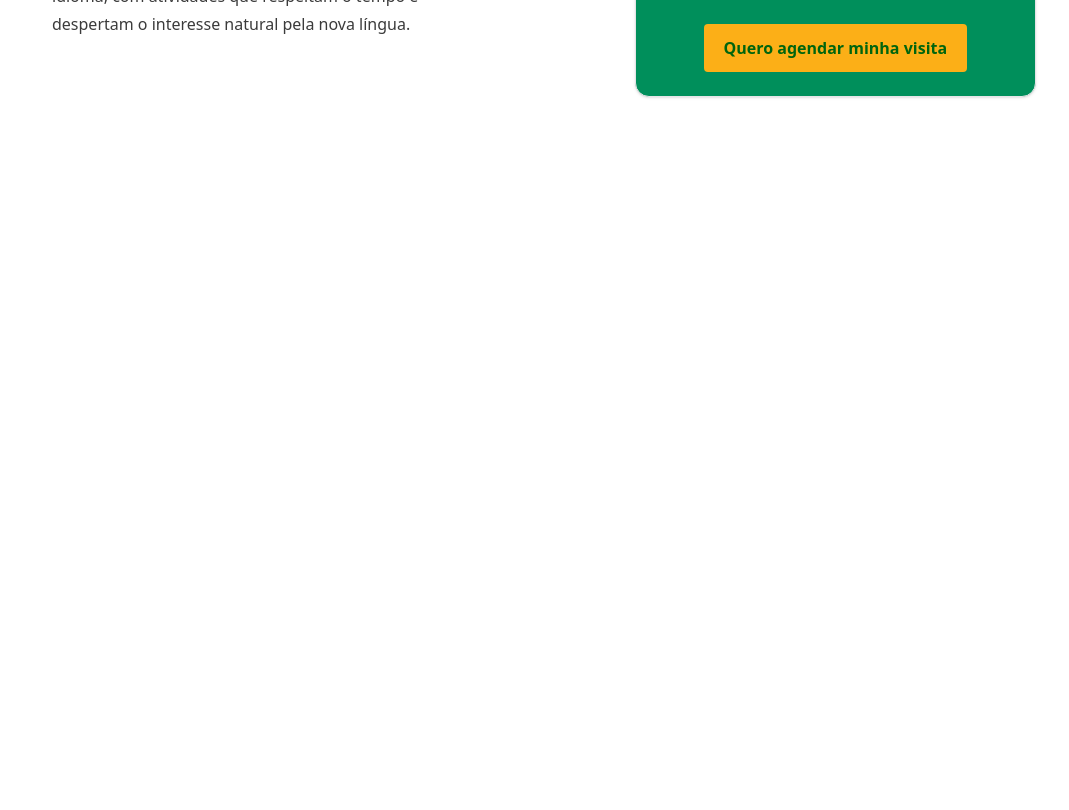
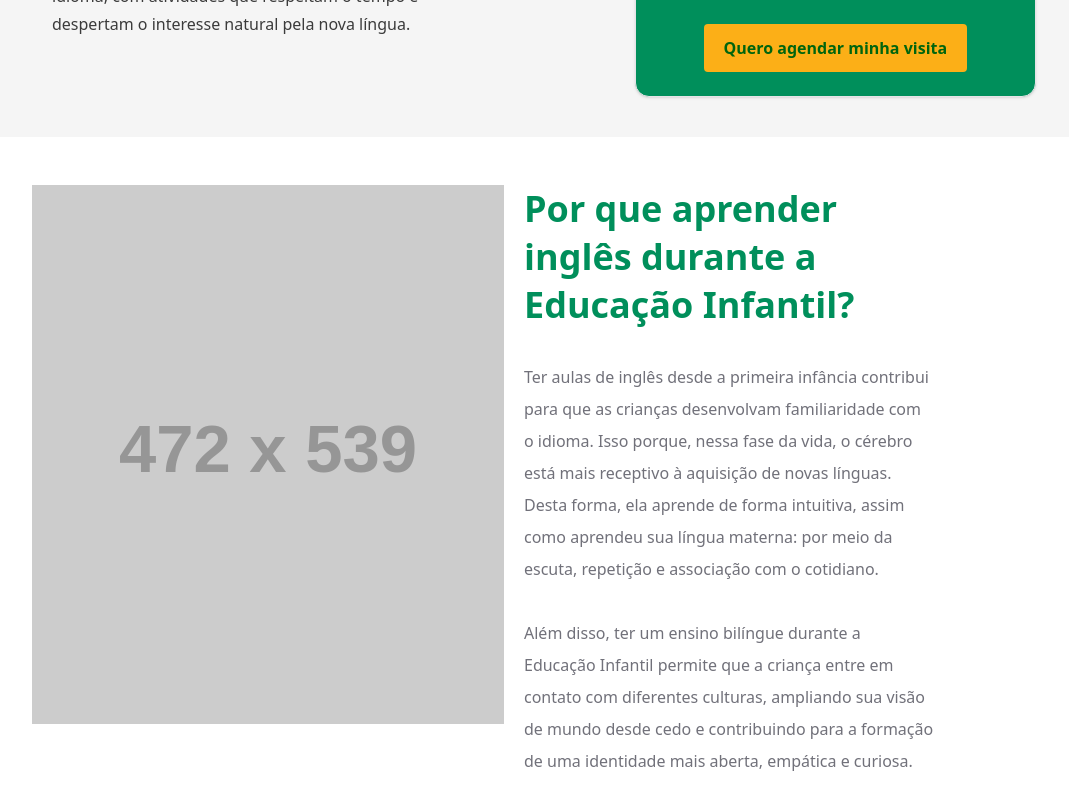
Before and after one commit to SistemaEtapa/colegio-sorocaba-infantil-bilingue, a Next.js app: page / in a window 1280 px wide. Shown: the part 680-1490 px from the top of the page, without its empty margins (116-1185 px from the left). Before the commit the page ends 817 px from the top, so only its background shows below. Built offline with nearby package versions, Linux system fonts and the light colour scheme.

Commit message:
feat: adicionando reasonSection

```diff
--- a/package.json
+++ b/package.json
@@ -23,6 +23,7 @@
     "next": "15.4.6",
     "react": "19.1.0",
     "react-dom": "19.1.0",
+    "swiper": "^11.2.10",
     "tailwind-merge": "^3.3.1"
   },
   "devDependencies": {
--- a/src/app/components/HeroSection/HeroSection.tsx
+++ b/src/app/components/HeroSection/HeroSection.tsx
@@ -1,10 +1,10 @@
 "use client";
 
-import { Form } from "../HeroSection/Form";
+import { Form } from "./components/Form";
 
 export function HeroSection() {
   return (
-    <div id="form" className="bg-main py-10">
+    <div id="form" className="bg-[#F5F5F5] py-10">
       <section
         className="relative z-1 w-4/5 max-w-300 mx-auto flex flex-col md:flex-row justify-between gap-5"
       >
--- /dev/null
+++ b/src/app/components/ReasonsSection/ReasonsSection.tsx
@@ -0,0 +1,28 @@
+import { SwiperCarousel } from "./components/SwiperCarousel";
+
+export function ReasonSection() {
+
+
+  return (
+    <section>
+      <div className="max-w-300 w-4/5 mx-auto py-12 grid grid-cols-2">
+        <section className="px-5">
+          <SwiperCarousel />
+        </section>
+
+        <section className="w-4/5 space-y-8">
+          <h2 className="text-4xl text-[#008F5B] font-bold leading-12">Por que aprender inglês durante a Educação Infantil?</h2>
+          <p className="font-medium leading-8 text-[#71717A]">
+            Ter aulas de inglês desde a primeira infância contribui para que as crianças desenvolvam familiaridade com o idioma.
+            Isso porque, nessa fase da vida, o cérebro está mais receptivo à aquisição de novas línguas. Desta forma, ela aprende de forma intuitiva, assim como aprendeu sua língua materna:
+            por meio da escuta, repetição e associação com o cotidiano.
+            <br /><br />
+            Além disso, ter um ensino bilíngue durante a Educação Infantil permite que a criança entre em contato com diferentes culturas, ampliando sua visão de mundo desde cedo e contribuindo para a formação de uma identidade
+            mais aberta, empática e curiosa.
+
+          </p>
+        </section>
+      </div>
+    </section>
+  )
+}
--- /dev/null
+++ b/src/app/components/ReasonsSection/components/SwiperCarousel.tsx
@@ -0,0 +1,26 @@
+'use client';
+import { Swiper, SwiperSlide } from "swiper/react";
+import { Autoplay, Navigation } from "swiper/modules";
+import "swiper/css";
+import "swiper/css/pagination";
+import "swiper/css/navigation";
+
+export function SwiperCarousel() {
+  return (
+    <Swiper
+      modules={[Autoplay, Navigation]}
+      spaceBetween={10}
+      slidesPerView={1}
+      autoplay={{ delay: 2500, disableOnInteraction: false }}
+      loop={true}
+      className="w-full h-full"
+    >
+      <SwiperSlide className="h-full">
+        <img src="https://placehold.co/472x539" alt="" />
+      </SwiperSlide>
+      <SwiperSlide className="h-full">
+        <img src="https://placehold.co/472x539" alt="" />
+      </SwiperSlide>
+    </Swiper>
+  )
+}
--- a/src/app/page.tsx
+++ b/src/app/page.tsx
@@ -1,5 +1,6 @@
 import { HeaderSection } from "./components/HeaderSection";
 import { HeroSection } from "./components/HeroSection/HeroSection";
+import { ReasonSection } from "./components/ReasonsSection/ReasonsSection";
 
 export default function Home() {
   return (
@@ -7,6 +8,7 @@ export default function Home() {
       <HeaderSection />
       <main>
         <HeroSection />
+        <ReasonSection />
       </main>
     </>
   );
```
Also changed, not shown: src/app/components/HeroSection/components/Form.tsx (renamed from src/app/components/HeroSection/Form.tsx), 1 other file (tests, documents, lock files or other folders).
